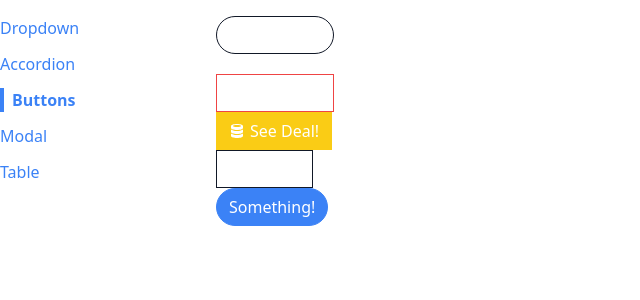
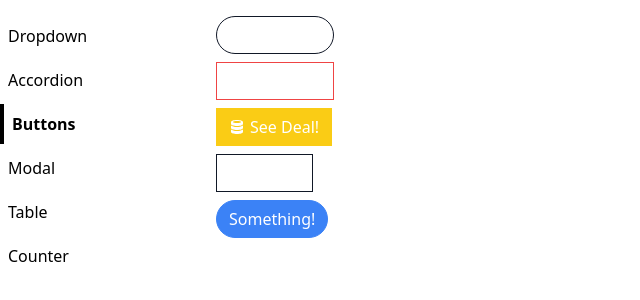
Before and after one commit to rejuancse/react-components, a React (Create React App) app: page /buttons in a window 1280 px wide. Shown: the top 300 px of the page, without its empty margins (0-640 px from the left). Built offline with nearby package versions, Linux system fonts and the light colour scheme.

Commit message:
Component script updated

```diff
--- a/src/App.js
+++ b/src/App.js
@@ -5,6 +5,7 @@ import DropdownPage from './pages/DropdownPage';
 import ButtonPage from './pages/ButtonPage';
 import ModalPage from './pages/ModalPage';
 import TablePage from './pages/TablePage';
+import CounterPage from './pages/CounterPage';
 
 function App() {
   return (
@@ -26,6 +27,9 @@ function App() {
         <Route path="/table">
           <TablePage />
         </Route>
+        <Route path="/counter">
+          <CounterPage />
+        </Route>
       </div>
     </div>
   );
--- a/src/components/Link.js
+++ b/src/components/Link.js
@@ -5,7 +5,7 @@ function Link({ to, children, className, activeClassName }) {
   const { navigate, currentPath } = useNavigation();
 
   const classes = classNames(
-    'text-blue-500',
+    'items-center p-2',
     className,
     currentPath === to && activeClassName
   );
--- a/src/components/Modal.js
+++ b/src/components/Modal.js
@@ -12,7 +12,7 @@ function Modal({onClose, children, actionBar}) {
 
     return ReactDOM.createPortal(
         <div>
-            <div onClick={onClose} className="fixed inset-0 bg-gray-300 opacity-80"></div>
+            <div onClick={onClose} className="fixed inset-0 bg-black opacity-70"></div>
             <div className="fixed inset-40 p-10 bg-white">
                 <div className="flex flex-col justify-between h-full">
                     {children}
--- a/src/components/Sidebar.js
+++ b/src/components/Sidebar.js
@@ -7,6 +7,7 @@ function Sidebar() {
         { label: 'Buttons', path: '/buttons' },
         { label: 'Modal', path: '/modal' },
         { label: 'Table', path: '/table' },
+        { label: 'Counter', path: '/counter' },
     ];
 
     const renderedLinks = links.map((link) => {
@@ -14,8 +15,8 @@ function Sidebar() {
             <Link
                 key={link.label}
                 to={link.path}
-                className="mb-3"
-                activeClassName="font-bold border-l-4 border-blue-500 pl-2">
+                className="mb-1"
+                activeClassName="font-bold border-l-4 border-black">
                 {link.label}
             </Link>
         );
--- a/src/pages/ButtonPage.js
+++ b/src/pages/ButtonPage.js
@@ -5,31 +5,31 @@ function ButtonPage() {
   const handleClick = () => {};
 
   return (
-    <div>
+    <div className="">
       <div>
         <Button
           secondary
           outline
           rounded
-          className="mb-5"
+          className="mb-2"
           onClick={handleClick} >
           <GoBell />
           Click me!!
         </Button>
       </div>
-      <div>
+      <div className="mb-2">
         <Button danger outline onMouseEnter={handleClick}>
           <GoCloudDownload />
           Buy Now!
         </Button>
       </div>
-      <div>
+      <div className="mb-2">
         <Button warning onMouseLeave={handleClick}>
           <GoDatabase />
           See Deal!
         </Button>
       </div>
-      <div>
+      <div className="mb-2">
         <Button secondary outline>
           Hide Ads!
         </Button>
--- /dev/null
+++ b/src/pages/CounterPage.js
@@ -0,0 +1,5 @@
+function CounterPage() {
+    return <div>Counter</div>;
+}
+
+export default CounterPage;
--- a/src/pages/ModalPage.js
+++ b/src/pages/ModalPage.js
@@ -47,10 +47,7 @@ function ModalPage() {
             <p>Lorem ipsum dolor sit amet, consectetur adipiscing elit. Phasellus interdum convallis diam, a commodo nibh posuere eget. Duis aliquam dignissim finibus. Vivamus vestibulum dui sit amet nunc consequat, ac luctus mi feugiat. Nulla sollicitudin facilisis quam in ornare. In accumsan diam vitae lacinia luctus. Aliquam non felis tempus, faucibus lorem eu, faucibus mi. Duis imperdiet sem dui, eget egestas libero condimentum rutrum. Fusce vestibulum felis tellus, vel auctor sem volutpat et. Suspendisse vitae justo luctus, rutrum sem nec, posuere velit. Suspendisse potenti. Phasellus quis ligula ut libero tempor accumsan in vitae odio.</p>
             <p>Lorem ipsum dolor sit amet, consectetur adipiscing elit. Phasellus interdum convallis diam, a commodo nibh posuere eget. Duis aliquam dignissim finibus. Vivamus vestibulum dui sit amet nunc consequat, ac luctus mi feugiat. Nulla sollicitudin facilisis quam in ornare. In accumsan diam vitae lacinia luctus. Aliquam non felis tempus, faucibus lorem eu, faucibus mi. Duis imperdiet sem dui, eget egestas libero condimentum rutrum. Fusce vestibulum felis tellus, vel auctor sem volutpat et. Suspendisse vitae justo luctus, rutrum sem nec, posuere velit. Suspendisse potenti. Phasellus quis ligula ut libero tempor accumsan in vitae odio.</p>
             <p>Lorem ipsum dolor sit amet, consectetur adipiscing elit. Phasellus interdum convallis diam, a commodo nibh posuere eget. Duis aliquam dignissim finibus. Vivamus vestibulum dui sit amet nunc consequat, ac luctus mi feugiat. Nulla sollicitudin facilisis quam in ornare. In accumsan diam vitae lacinia luctus. Aliquam non felis tempus, faucibus lorem eu, faucibus mi. Duis imperdiet sem dui, eget egestas libero condimentum rutrum. Fusce vestibulum felis tellus, vel auctor sem volutpat et. Suspendisse vitae justo luctus, rutrum sem nec, posuere velit. Suspendisse potenti. Phasellus quis ligula ut libero tempor accumsan in vitae odio.</p>
-            <p>Lorem ipsum dolor sit amet, consectetur adipiscing elit. Phasellus interdum convallis diam, a commodo nibh posuere eget. Duis aliquam dignissim finibus. Vivamus vestibulum dui sit amet nunc consequat, ac luctus mi feugiat. Nulla sollicitudin facilisis quam in ornare. In accumsan diam vitae lacinia luctus. Aliquam non felis tempus, faucibus lorem eu, faucibus mi. Duis imperdiet sem dui, eget egestas libero condimentum rutrum. Fusce vestibulum felis tellus, vel auctor sem volutpat et. Suspendisse vitae justo luctus, rutrum sem nec, posuere velit. Suspendisse potenti. Phasellus quis ligula ut libero tempor accumsan in vitae odio.</p>
-            <p>Lorem ipsum dolor sit amet, consectetur adipiscing elit. Phasellus interdum convallis diam, a commodo nibh posuere eget. Duis aliquam dignissim finibus. Vivamus vestibulum dui sit amet nunc consequat, ac luctus mi feugiat. Nulla sollicitudin facilisis quam in ornare. In accumsan diam vitae lacinia luctus. Aliquam non felis tempus, faucibus lorem eu, faucibus mi. Duis imperdiet sem dui, eget egestas libero condimentum rutrum. Fusce vestibulum felis tellus, vel auctor sem volutpat et. Suspendisse vitae justo luctus, rutrum sem nec, posuere velit. Suspendisse potenti. Phasellus quis ligula ut libero tempor accumsan in vitae odio.</p>
-            <p>Lorem ipsum dolor sit amet, consectetur adipiscing elit. Phasellus interdum convallis diam, a commodo nibh posuere eget. Duis aliquam dignissim finibus. Vivamus vestibulum dui sit amet nunc consequat, ac luctus mi feugiat. Nulla sollicitudin facilisis quam in ornare. In accumsan diam vitae lacinia luctus. Aliquam non felis tempus, faucibus lorem eu, faucibus mi. Duis imperdiet sem dui, eget egestas libero condimentum rutrum. Fusce vestibulum felis tellus, vel auctor sem volutpat et. Suspendisse vitae justo luctus, rutrum sem nec, posuere velit. Suspendisse potenti. Phasellus quis ligula ut libero tempor accumsan in vitae odio.</p>
-            <p>Lorem ipsum dolor sit amet, consectetur adipiscing elit. Phasellus interdum convallis diam, a commodo nibh posuere eget. Duis aliquam dignissim finibus. Vivamus vestibulum dui sit amet nunc consequat, ac luctus mi feugiat. Nulla sollicitudin facilisis quam in ornare. In accumsan diam vitae lacinia luctus. Aliquam non felis tempus, faucibus lorem eu, faucibus mi. Duis imperdiet sem dui, eget egestas libero condimentum rutrum. Fusce vestibulum felis tellus, vel auctor sem volutpat et. Suspendisse vitae justo luctus, rutrum sem nec, posuere velit. Suspendisse potenti. Phasellus quis ligula ut libero tempor accumsan in vitae odio.</p>
+
         </div>
     )
 }
```
